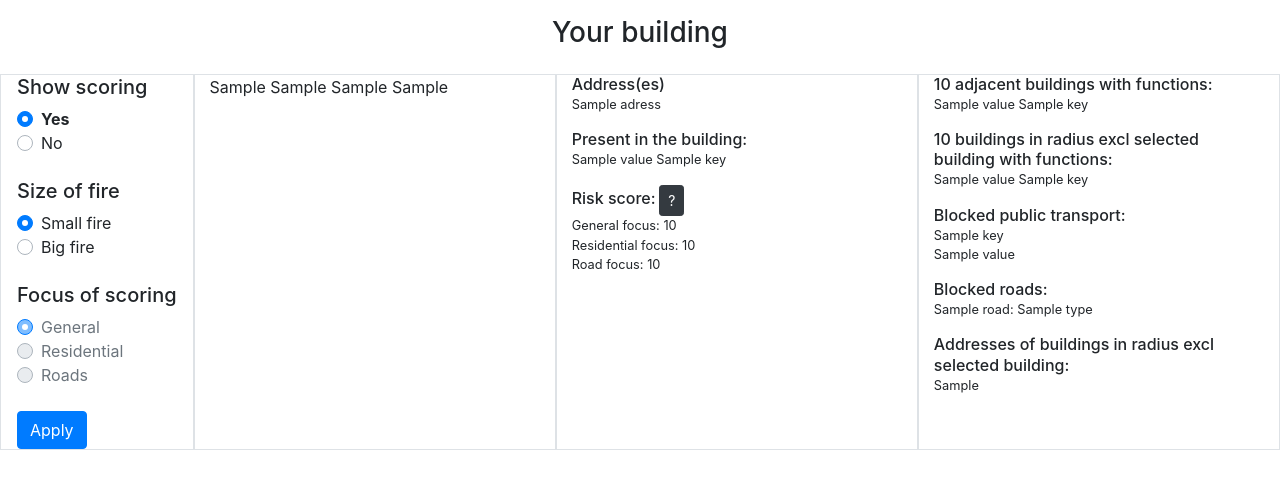
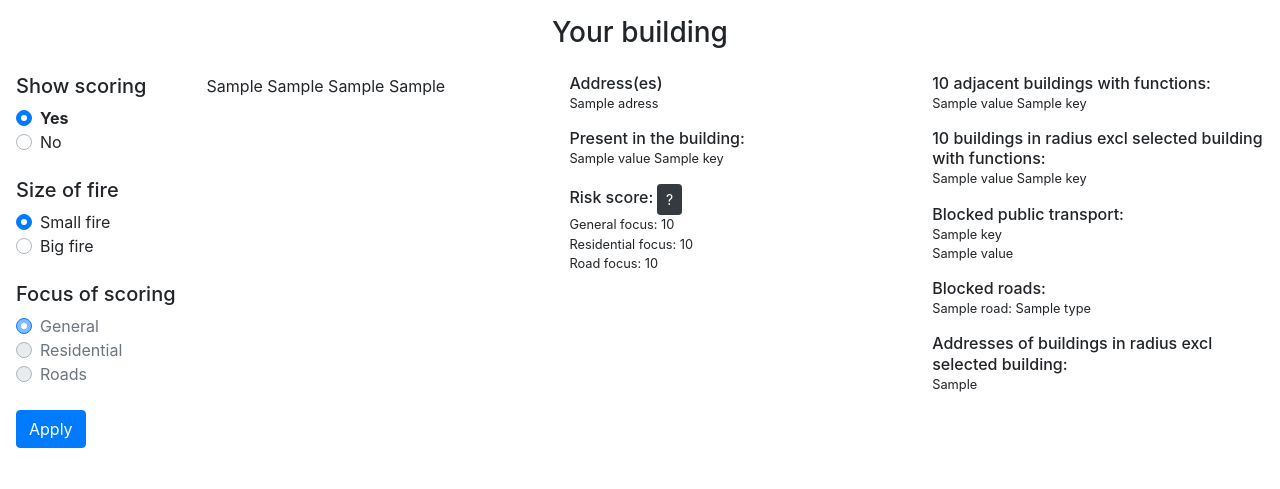
Before and after one commit to TomvandeLooij/dsp-project, a Flask app: template templates/building.html in a window 1280 px wide. Shown: the part 56-545 px from the top of the page. Run offline with Flask 2, Linux system fonts and the light colour scheme; the template is opened without the code that fills it: most values are stand-ins (such as "Sample title", 1, 10 or a date in 2020); parts of the project's set-up code (start-up, migrations or seed data) failed here and were passed over.

Commit message:
remove help borders

```diff
--- a/templates/building.html
+++ b/templates/building.html
@@ -9,7 +9,7 @@
         </div>
     </div>
     <div class="row">
-        <div class="col-xs-2 px-3 border">
+        <div class="col-xs-2 px-3">
             <h5>Show scoring</h5>
             <div class="custom-control custom-radio">
                 <input class="custom-control-input" type="radio" name="scoring" id="heatmap" value="heatmap">
@@ -60,13 +60,13 @@
             <br>
             <a type="button" class="btn btn-primary" href=# onclick="change_fire_size()">Apply</a>
         </div>
-        <div class="col border">
+        <div class="col">
             {{ js_resources|indent(4)|safe }}
             {{ css_resources|indent(4)|safe }}
             {{ plot_script|indent(4)|safe }}
             {{ plot_div|indent(4)|safe }}
         </div>
-        <div class="col small border">
+        <div class="col small">
             <p><b class="h6">Address(es)</b> <br /> {{adress|safe}}
             </p>
             <p><b class="h6">Present in the building: </b> <br />
@@ -84,7 +84,7 @@
                 Road focus: {{ risk_score_road }}
             </p>
         </div>
-        <div class="col small border">
+        <div class="col small">
             <p><b class="h6">{{amount_adjacent}} adjacent buildings with functions:</b><br>
                 {% for key, value in neighbor_info.items() %}
                 {{value}} {{key}} <br/>
--- a/templates/index.html
+++ b/templates/index.html
@@ -10,7 +10,7 @@
         </div>
     </div>
     <div class="row justify-content-center">
-        <div class="col-2  border">
+        <div class="col-2">
             <h5>Show scoring</h5>
             <div class="custom-control custom-radio">
                 <input class="custom-control-input" type="radio" name="scoring" id="heatmap" value="heatmap">
@@ -61,7 +61,7 @@
             <br>
             <a type="button" id="urlButton" class="btn btn-primary" href=# onclick="go_to_url()">Apply</a>
         </div>
-        <div class="col-7 border" id="bokeh">
+        <div class="col-7" id="bokeh">
             {{ js_resources|indent(4)|safe }}
             {{ css_resources|indent(4)|safe }}
             {{ plot_script|indent(4)|safe }}
```
